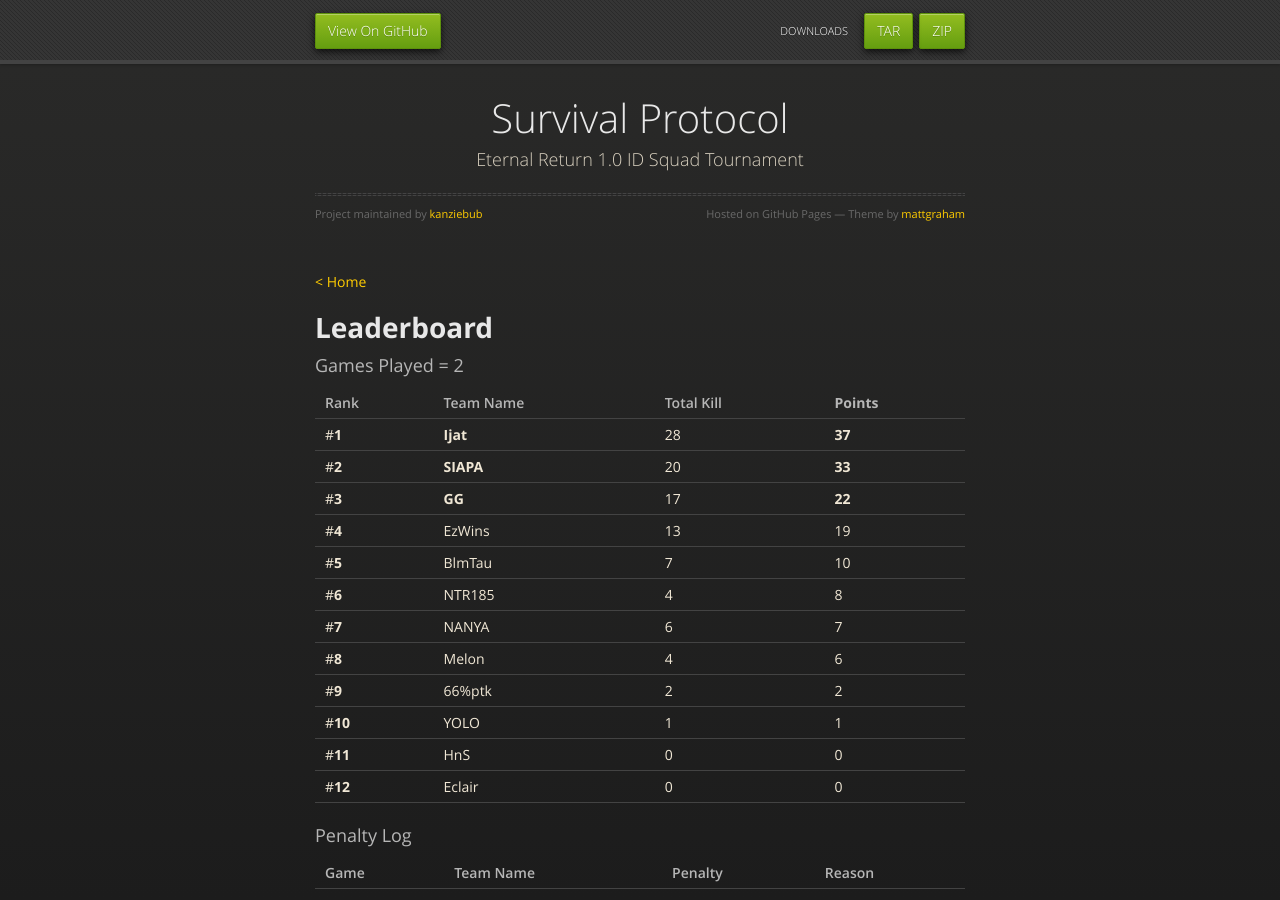
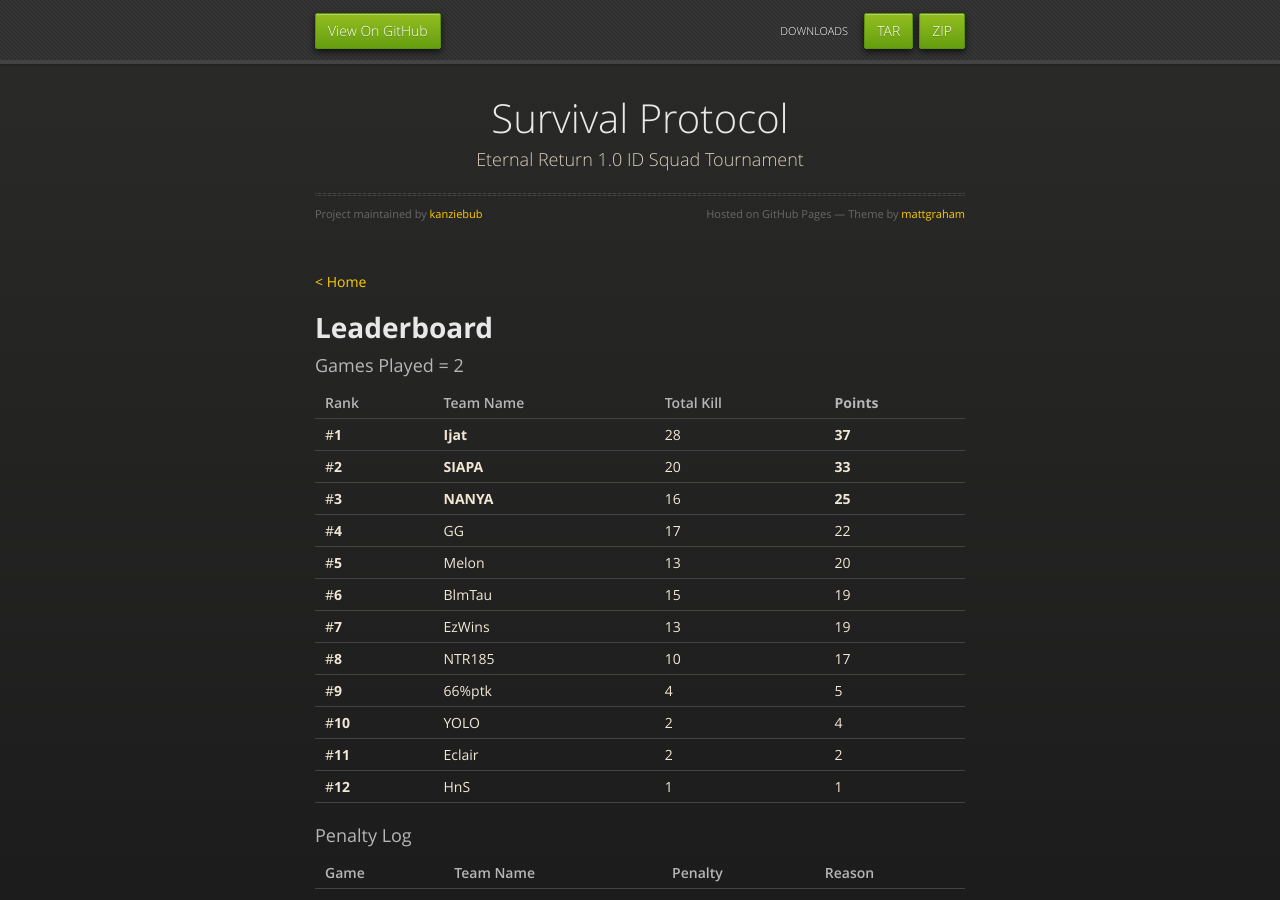
Before and after one commit to kanziebub/SurvivalProtocol, a Jekyll site: the page built from EPIC/04/qualifiers.md, in a window 1280 px wide and 900 px high. Built offline with Jekyll 4.4.1, drawn with Linux system fonts in a browser that asks for light colours.

Commit message:
epic/s4/q3

```diff
--- a/EPIC/04/qualifiers.md
+++ b/EPIC/04/qualifiers.md
@@ -13,16 +13,16 @@ layout: default
 |:-------|:----------------------|:-----------|:-----------|
 | #**1** | **Ijat** | 28 | **37** |
 | #**2** | **SIAPA** | 20 | **33** |
-| #**3** | **GG** | 17 | **22** |
-| #**4** | EzWins | 13 | 19 |
-| #**5** | BlmTau | 7 | 10 |
-| #**6** | NTR185 | 4 | 8 |
-| #**7** | NANYA | 6 | 7 |
-| #**8** | Melon | 4 | 6 |
-| #**9** | 66%ptk | 2 | 2 |
-| #**10** | YOLO | 1 | 1 |
-| #**11** | HnS | 0 | 0 |
-| #**12** | Eclair | 0 | 0 |
+| #**3** | **NANYA** | 16 | **25** |
+| #**4** | GG | 17 | 22 |
+| #**5** | Melon | 13 | 20 |
+| #**6** | BlmTau | 15 | 19 |
+| #**7** | EzWins | 13 | 19 |
+| #**8** | NTR185 | 10 | 17 |
+| #**9** | 66%ptk | 4 | 5 |
+| #**10** | YOLO | 2 | 4 |
+| #**11** | Eclair | 2 | 2 |
+| #**12** | HnS | 1 | 1 |
 
 ### Penalty Log
 
```
